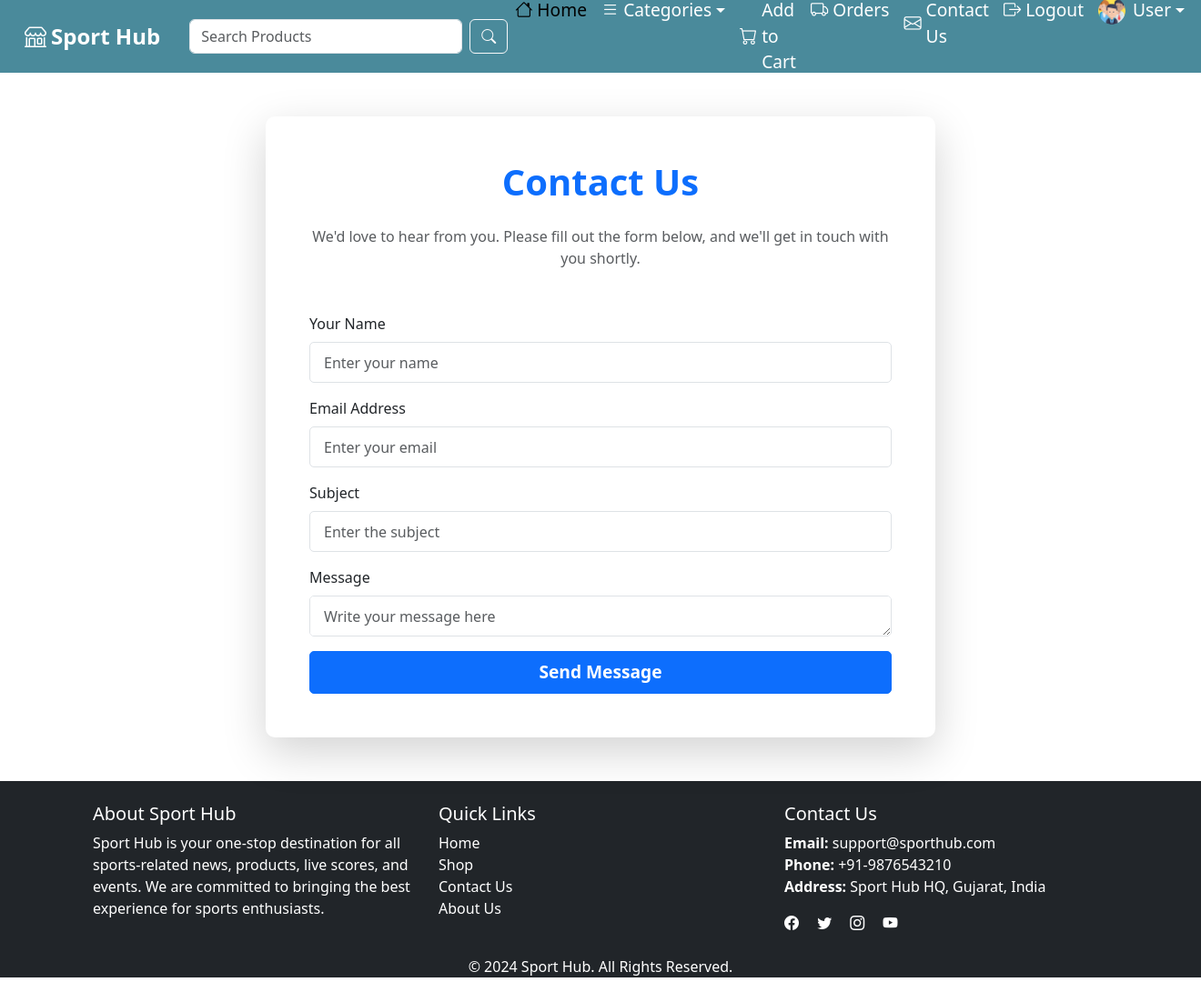
After one commit to PrajapatiPrince2005/SportHub, a PHP site: page /contact.php in a window 1320 px wide. The commit adds this page. Shown: the whole page at 91% size. Run offline with PHP 8.4, Linux system fonts and the light colour scheme.

Commit message:
change and add user icon in navbar

```diff
--- /dev/null
+++ b/contact.css
@@ -0,0 +1,44 @@
+/* Contact Page Styles */
+body {
+    background-color: #f8f9fa;
+    font-family: Arial, sans-serif;
+}
+
+.contact-section {
+    padding: 60px 0;
+}
+
+.contact-section h2 {
+    font-size: 2.5rem;
+    font-weight: bold;
+    color: #007BFF;
+}
+
+.contact-section .card {
+    border-radius: 10px;
+    overflow: hidden;
+}
+
+.contact-section .form-control {
+    border-radius: 5px;
+    height: 45px;
+    font-size: 1rem;
+    padding: 10px 15px;
+}
+
+.contact-section .form-control:focus {
+    border-color: #007BFF;
+    box-shadow: 0 0 5px rgba(0, 123, 255, 0.5);
+}
+
+.contact-section .btn {
+    font-size: 1.2rem;
+    font-weight: bold;
+    border-radius: 5px;
+    transition: all 0.3s ease;
+}
+
+.contact-section .btn:hover {
+    background-color: #0056b3;
+    border-color: #0056b3;
+}
--- /dev/null
+++ b/contact.php
@@ -0,0 +1,78 @@
+
+<!DOCTYPE html>
+<html lang="en">
+
+<head>
+    <meta charset="UTF-8">
+    <meta name="viewport" content="width=device-width, initial-scale=1.0">
+    <title>Contact Us</title>
+    <!-- Bootstrap CSS -->
+    <link href="https://cdn.jsdelivr.net/npm/bootstrap@5.3.0/dist/css/bootstrap.min.css" rel="stylesheet">
+    <!-- Custom CSS -->
+    <link href="css/contact.css" rel="stylesheet">
+</head>
+
+<body>
+<?php require "parti/navbar.php"?>
+<!-- Contact Section -->
+<section class="contact-section py-5">
+        <div class="container">
+            <div class="row justify-content-center">
+                <div class="col-lg-8">
+                    <div class="card shadow-lg border-0">
+                        <div class="card-body p-5">
+                            <h2 class="text-center mb-4 text-primary">Contact Us</h2>
+                            <p class="text-center text-muted mb-5">We'd love to hear from you. Please fill out the form below, and we'll get in touch with you shortly.</p>
+                            <form action="contact.php" method="POST">
+                                <div class="mb-3">
+                                    <label for="name" class="form-label">Your Name</label>
+                                    <input type="text" class="form-control" id="name" name="name" placeholder="Enter your name" required>
+                                </div>
+                                <div class="mb-3">
+                                    <label for="email" class="form-label">Email Address</label>
+                                    <input type="email" class="form-control" id="email" name="email" placeholder="Enter your email" required>
+                                </div>
+                                <div class="mb-3">
+                                    <label for="subject" class="form-label">Subject</label>
+                                    <input type="text" class="form-control" id="subject" name="subject" placeholder="Enter the subject" required>
+                                </div>
+                                <div class="mb-3">
+                                    <label for="message" class="form-label">Message</label>
+                                    <textarea class="form-control" id="message" name="message" rows="5" placeholder="Write your message here" required></textarea>
+                                </div>
+                                <div class="text-center">
+                                    <button type="submit" class="btn btn-primary w-100 py-2">Send Message</button>
+                                </div>
+                            </form>
+                        </div>
+                    </div>
+                </div>
+            </div>
+        </div>
+    </section>
+
+    <?php require "parti/footer.php"?>
+    <!-- Bootstrap JS -->
+    <script src="https://cdn.jsdelivr.net/npm/bootstrap@5.3.0/dist/js/bootstrap.bundle.min.js"></script>
+</body>
+
+</html>
+<?php
+if ($_SERVER["REQUEST_METHOD"] == "POST") {
+    $name = htmlspecialchars($_POST['name']);
+    $email = htmlspecialchars($_POST['email']);
+    $subject = htmlspecialchars($_POST['subject']);
+    $message = htmlspecialchars($_POST['message']);
+
+    // Send email logic
+    $to = "your_email@example.com"; // Replace with your email
+    $headers = "From: $email";
+    $body = "Name: $name\nEmail: $email\n\n$message";
+
+    if (mail($to, $subject, $body, $headers)) {
+        echo "<script>alert('Message sent successfully!');</script>";
+    } else {
+        echo "<script>alert('Failed to send message. Please try again later.');</script>";
+    }
+}
+?>
--- a/login.php
+++ b/login.php
@@ -7,6 +7,7 @@
     <link rel="stylesheet" href="login.css">
 </head>
 <body>
+
     <div class="background-container">
         <!-- Login Container -->
         <div class="container">
@@ -19,5 +20,6 @@
             <p>Don't have an account ? <a href="register.php">Register Here</a></p>
         </div>
     </div>
+
 </body>
 </html>
--- a/parti/navbar.php
+++ b/parti/navbar.php
@@ -93,14 +93,26 @@
                         <a class="nav-link" href="#"><i class="bi bi-cart icon"></i>Add to Cart</a>
                     </li>
                     <li class="nav-item">
-                        <a class="nav-link" href="orders.php"><i class="bi bi-truck icon"></i>Orders</a>
+                        <a class="nav-link" href="../orders.php"><i class="bi bi-truck icon"></i>Orders</a>
                     </li>
                     <li class="nav-item">
-                        <a class="nav-link" href="#"><i class="bi bi-envelope icon"></i>Contact Us</a>
+                        <a class="nav-link" href="../contact.php"><i class="bi bi-envelope icon"></i>Contact Us</a>
                     </li>
                     <li class="nav-item">
-                        <a class="nav-link" href="login.php"><i class="bi bi-box-arrow-right icon"></i>Logout</a>
+                        <a class="nav-link" href="../login.php"><i class="bi bi-box-arrow-right icon"></i>Logout</a>
                     </li>
+                    <li class="nav-item dropdown">
+                        <a class="nav-link dropdown-toggle d-flex align-items-center" href="#" id="userDropdown" role="button" data-bs-toggle="dropdown">
+                            <img src="../photo/userphoto/user_photo3.png" alt="User" class="rounded-circle" width="30" height="30">
+                            <span class="ms-2">User</span>
+                        </a>
+                        <ul class="dropdown-menu dropdown-menu-end" aria-labelledby="userDropdown">
+                            <li><a class="dropdown-item" href="#"><i class="bi bi-person icon"></i> Profile</a></li>
+                            <li><a class="dropdown-item" href="#"><i class="bi bi-gear icon"></i> Settings</a></li>
+                            <li><a class="dropdown-item" href="logout.php"><i class="bi bi-box-arrow-right icon"></i> Logout</a></li>
+                        </ul>
+                    </li>
+
                 </ul>
             </div>
         </div>
```
Also changed, not shown: photo/userphoto/user_photo.png (added), photo/userphoto/user_photo2.png (added), photo/userphoto/user_photo3.png (added), photo/userphoto/user_photo4.png (added), photo/userphoto/user_photo5.png (added).
